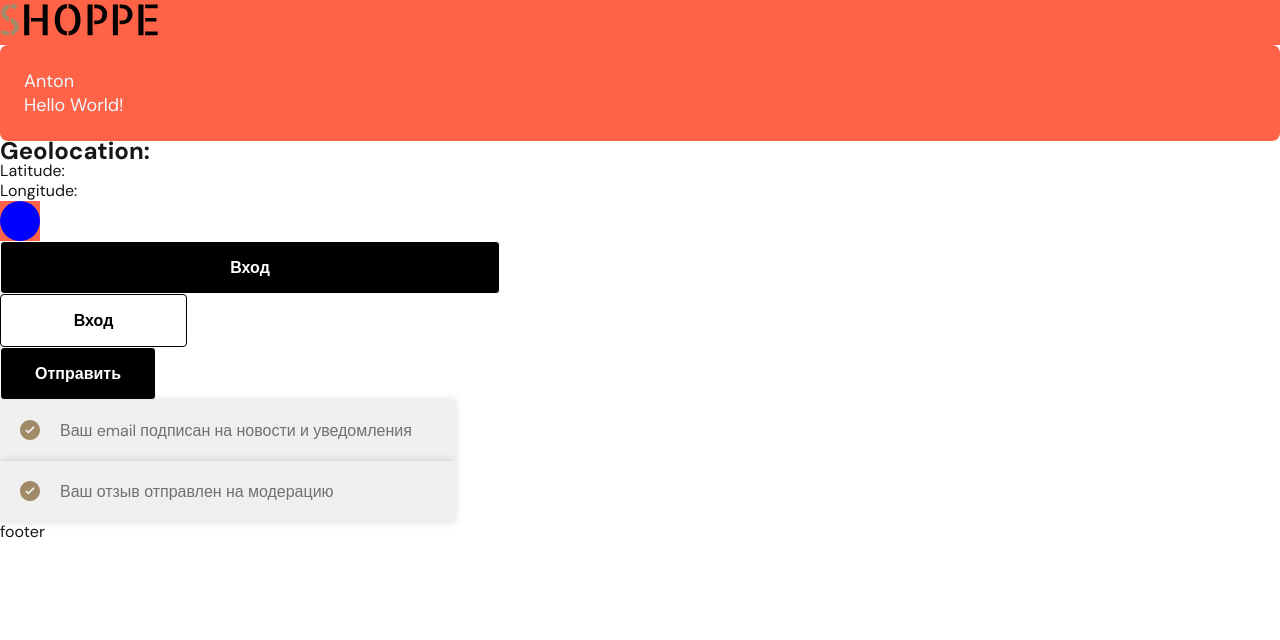
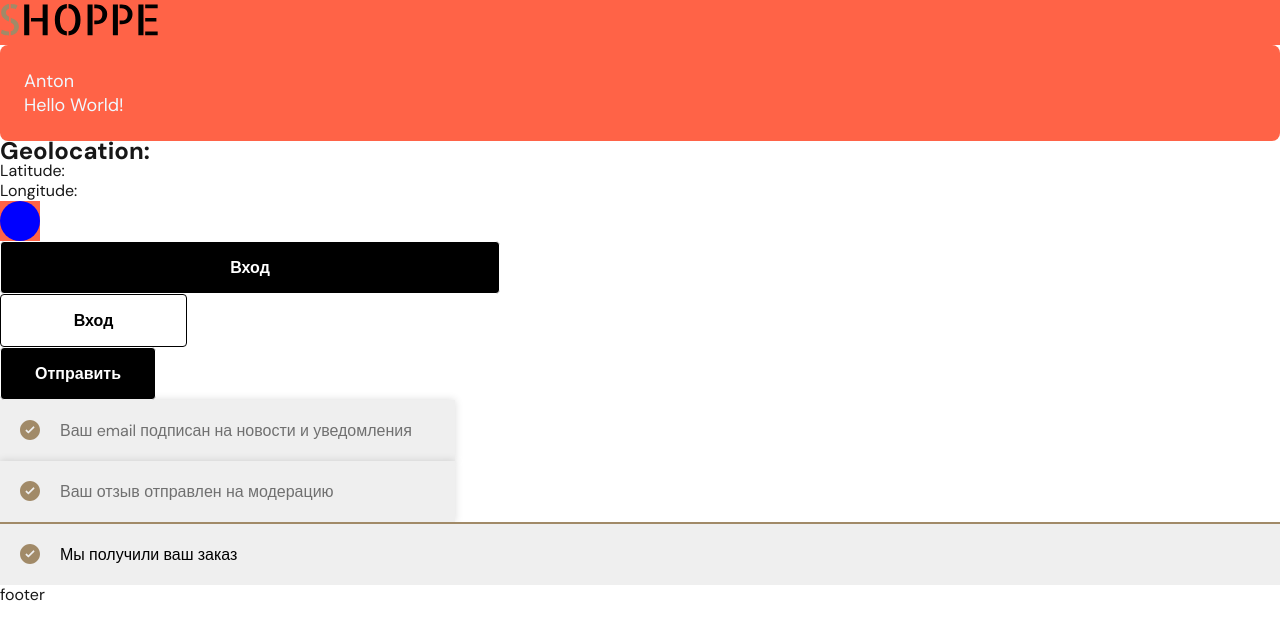
Before and after one commit to ministrov/shoppe-ecommerce-next, a Next.js app: page / in a window 1280 px wide. Shown: the top 640 px of the page. Built offline with nearby package versions, Linux system fonts and the light colour scheme; no server answers.

Commit message:
refactore - End up refactoring message component to use over all project

```diff
--- a/app/(site)/page.tsx
+++ b/app/(site)/page.tsx
@@ -21,6 +21,8 @@ export default function Home() {
 
       <Message content={'Ваш email подписан на новости и уведомления'}/>
       <Message content={'Ваш отзыв отправлен на модерацию'}/>
+
+      <Message content={'Мы получили ваш заказ'} isLong/>
     </div>
   );
 }
--- a/components/Message/Message.module.css
+++ b/components/Message/Message.module.css
@@ -14,3 +14,13 @@
   line-height: 21px;
   color: var(--light-gray);
 }
+
+.success--long {
+  max-width: 100%;
+  border-top: 2px solid var(--accent);
+  box-shadow: none;
+}
+
+.success--long p {
+  color: var(--black);
+}
--- a/components/Message/Message.props.ts
+++ b/components/Message/Message.props.ts
@@ -2,4 +2,5 @@ import { DetailedHTMLProps, HTMLAttributes } from 'react';
 
 export interface MessageProps extends DetailedHTMLProps<HTMLAttributes<HTMLDivElement>, HTMLDivElement> {
   content: string;
+  isLong?: boolean;
 }
--- a/components/Message/Message.tsx
+++ b/components/Message/Message.tsx
@@ -1,10 +1,13 @@
 import Image from 'next/image';
 import { MessageProps } from './Message.props';
+import cn from 'classnames';
 import styles from './Message.module.css';
 
-const Message = ({ content }: MessageProps) => {
+const Message = ({ content, isLong = false }: MessageProps) => {
   return (
-    <div className={styles.success}>
+    <div className={cn(styles.success, {
+      [styles['success--long']]: isLong
+    })}>
       <Image src={'/check.svg'} width={20} height={20} alt={'Icon check'}/>
       <p>{content}</p>
     </div>
```
